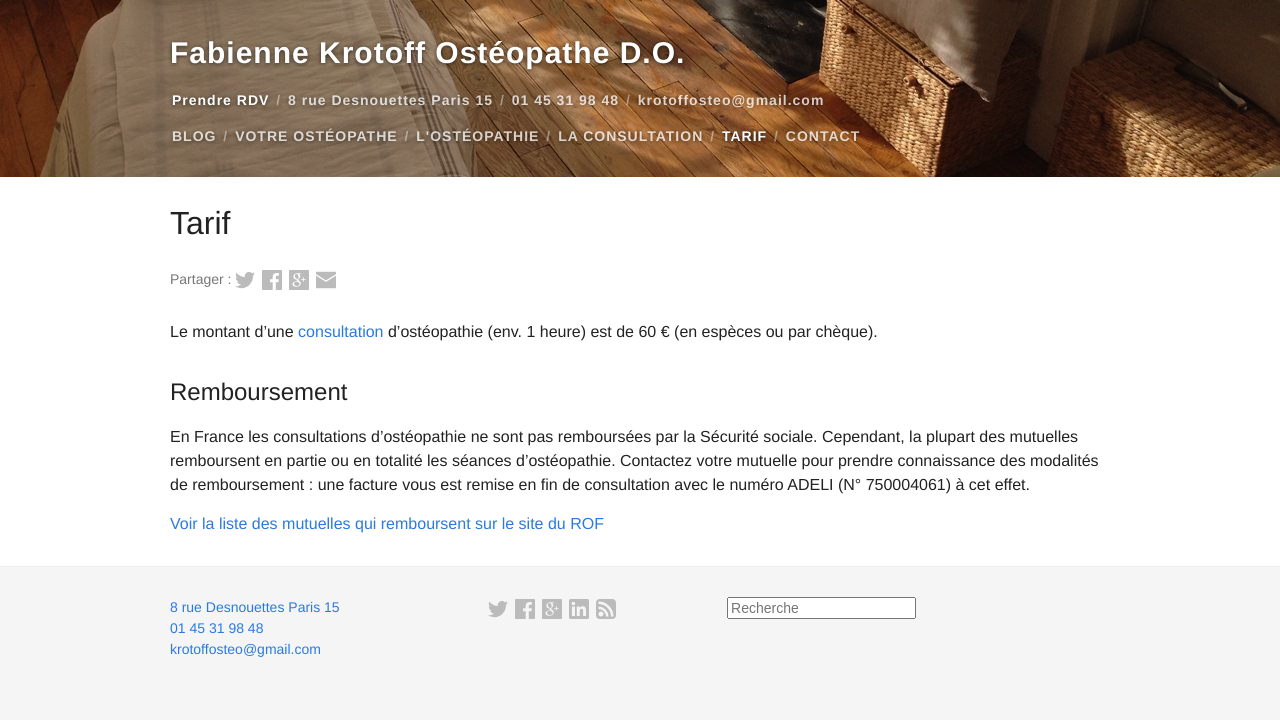
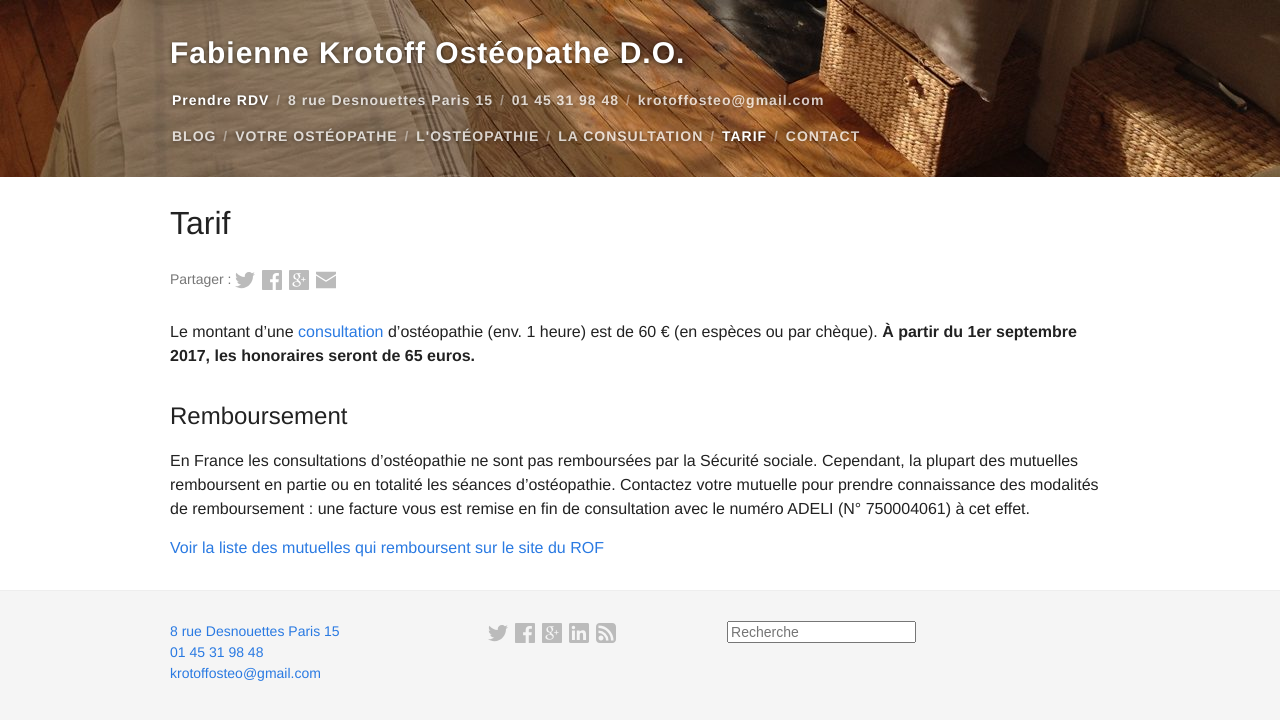
Before and after one commit to tkrotoff/osteo15, a Jekyll site: the page built from 4-Tarif.md, in a window 1280 px wide. Shown: the top 720 px of the page. Built offline with Jekyll 4.4.1, drawn with Linux system fonts in a browser that asks for light colours; nearby versions of some CDN libraries.

Commit message:
À partir du 1er septembre 2017, les honoraires seront de 65 euros.

```diff
--- a/4-Tarif.md
+++ b/4-Tarif.md
@@ -6,7 +6,7 @@ permalink: /Tarif/
 sitenav: true
 ---
 
-Le montant d'une [consultation](/La-consultation/) d'ostéopathie (env. 1 heure) est de 60 € (en espèces ou par chèque).
+Le montant d'une [consultation](/La-consultation/) d'ostéopathie (env. 1 heure) est de 60 € (en espèces ou par chèque). **À partir du 1er septembre 2017, les honoraires seront de 65 euros.**
 
 ## Remboursement
 
```
